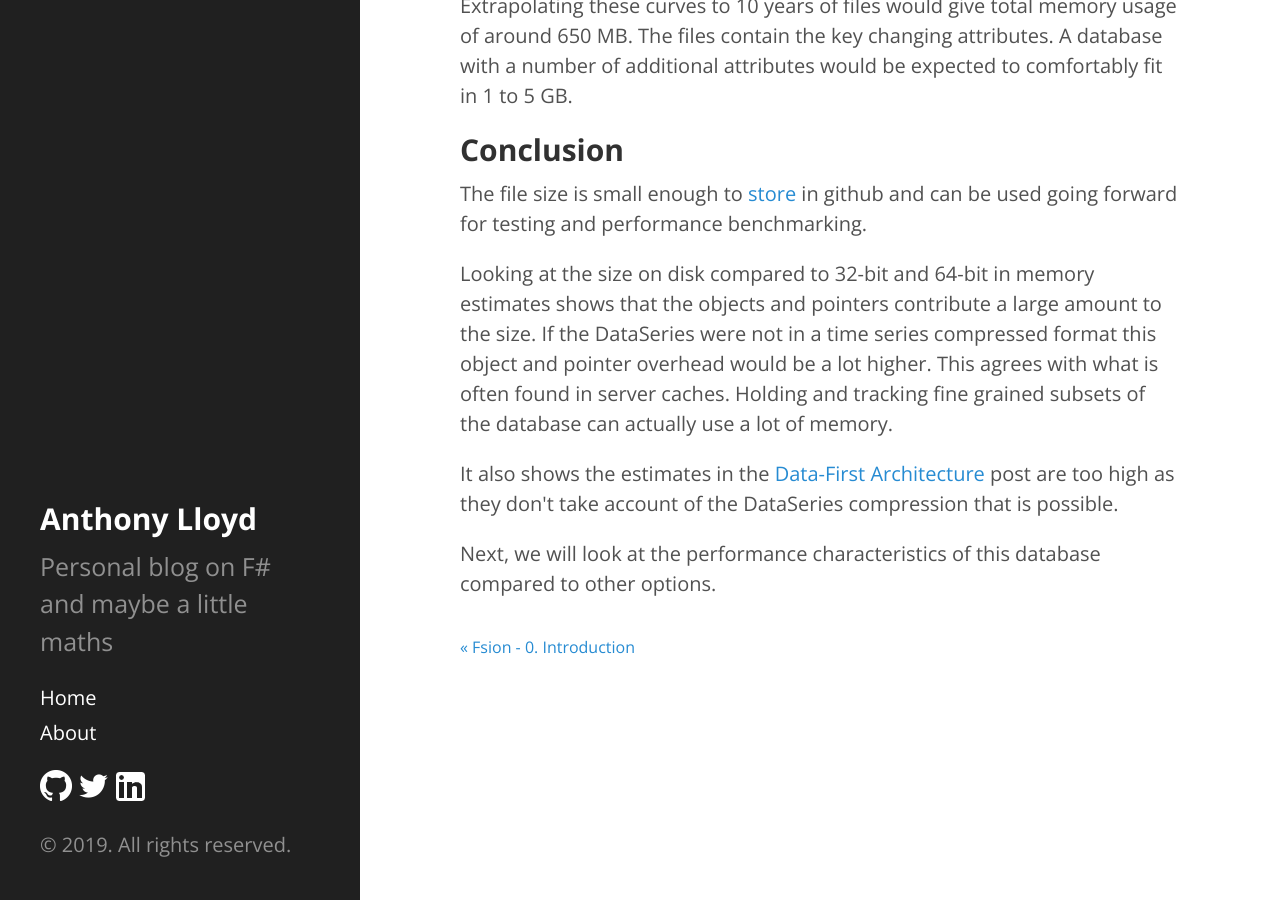
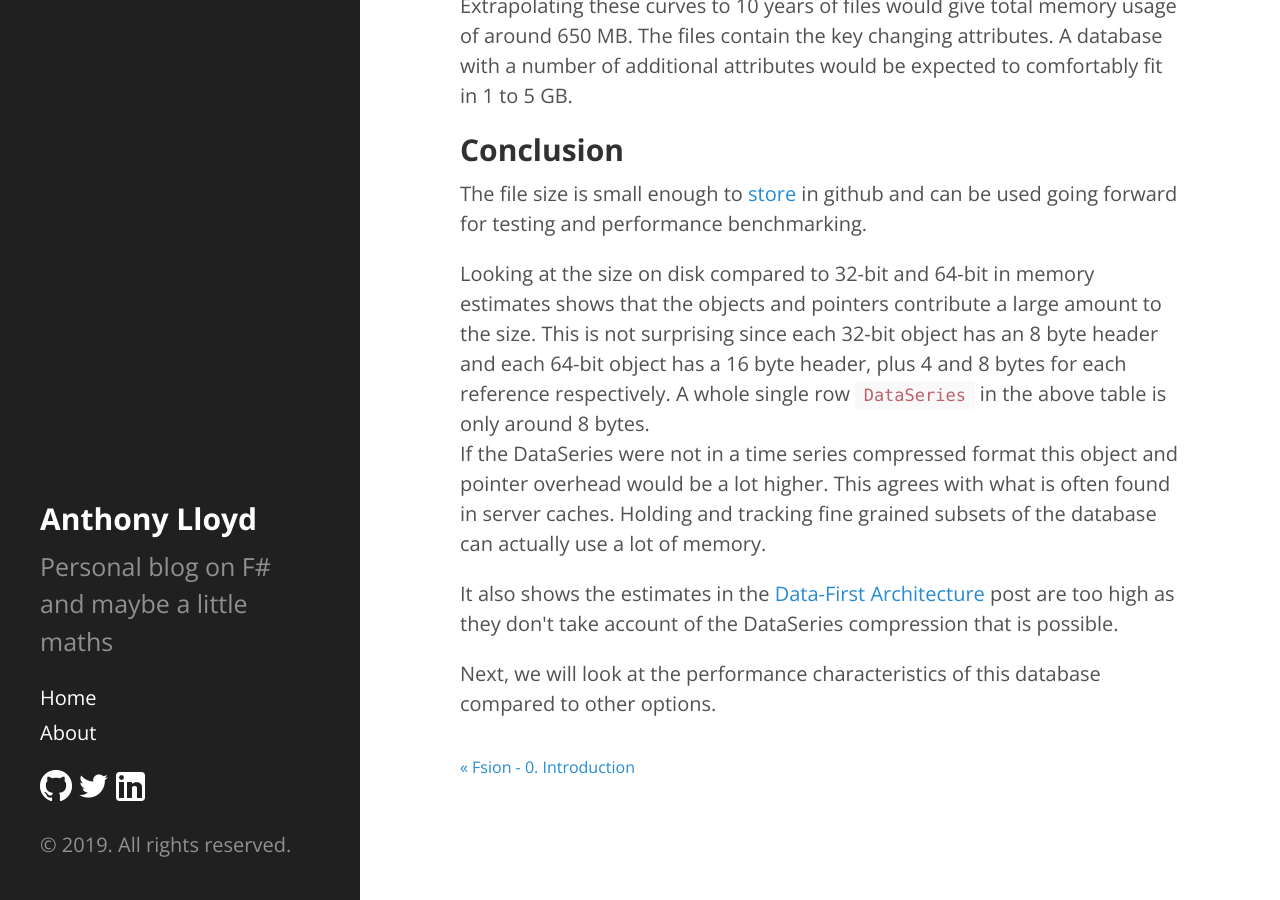
Before and after one commit to AnthonyLloyd/AnthonyLloyd.github.io, a Jekyll site: the page built from _posts/2019-05-17-fsion-01-size.html, in a window 1280 px wide and 900 px high, scrolled down 3850 px. Built offline with Jekyll 4.4.1, drawn with Linux system fonts in a browser that asks for light colours; some web fonts are replaced; comment, search, counter and statistics services are not loaded.

Commit message:
finished maybe

```diff
--- a/_posts/2019-05-17-fsion-01-size.html
+++ b/_posts/2019-05-17-fsion-01-size.html
@@ -232,6 +232,8 @@ A database with a number of additional attributes would be expected to comfortab
 <h2>Conclusion</h2>
 <p>The file size is small enough to <a href="https://github.com/AnthonyLloyd/Fsion/blob/master/data/2019-05-13_210216.3290164.fsp">store</a> in github and can be used going forward for testing and performance benchmarking.</p>
 <p>Looking at the size on disk compared to 32-bit and 64-bit in memory estimates shows that the objects and pointers contribute a large amount to the size.
+This is not surprising since each 32-bit object has an 8 byte header and each 64-bit object has a 16 byte header, plus 4 and 8 bytes for each reference respectively.
+A whole single row <code>DataSeries</code> in the above table is only around 8 bytes.<br />
 If the DataSeries were not in a time series compressed format this object and pointer overhead would be a lot higher.
 This agrees with what is often found in server caches. Holding and tracking fine grained subsets of the database can actually use a lot of memory.</p>
 <p>It also shows the estimates in the <a href="{% post_url 2018-02-01-architecture-data-first %}">Data-First Architecture</a> post are too
```
Also changed, not shown: 1 other file.
